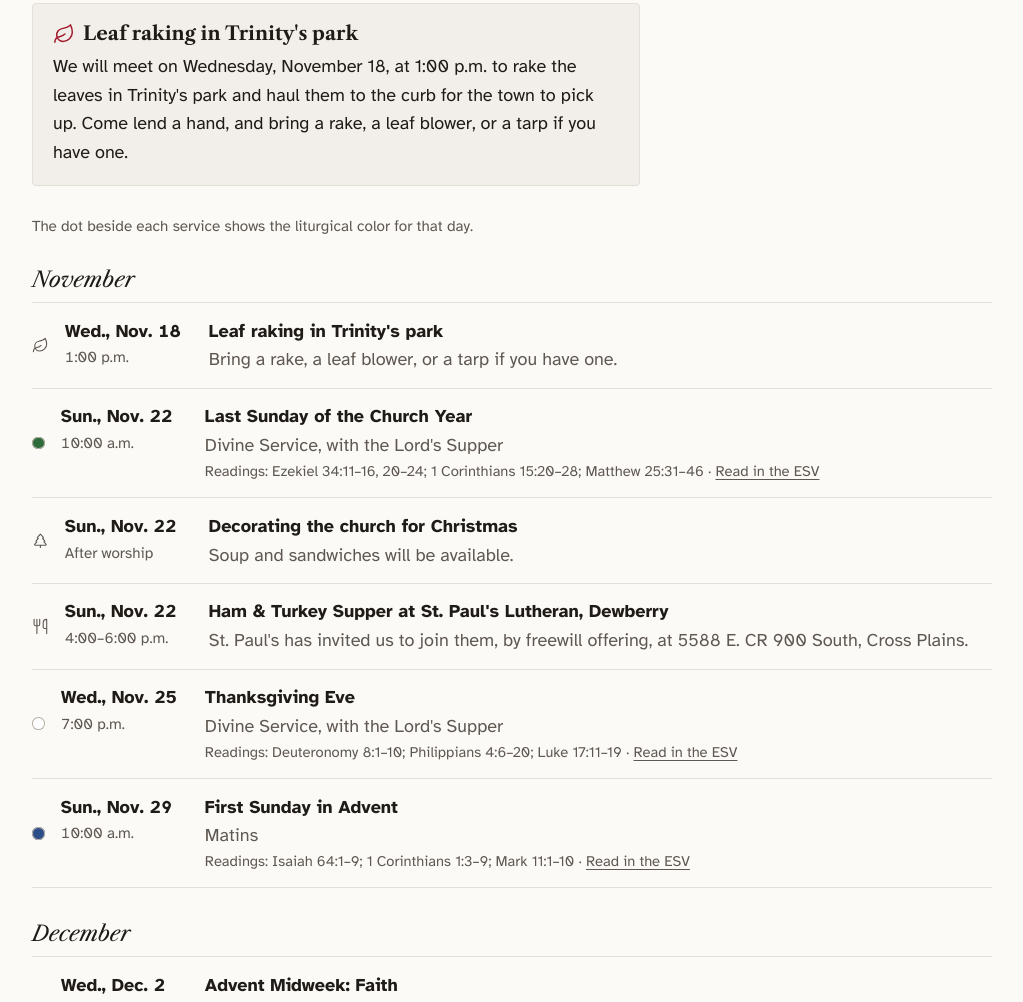
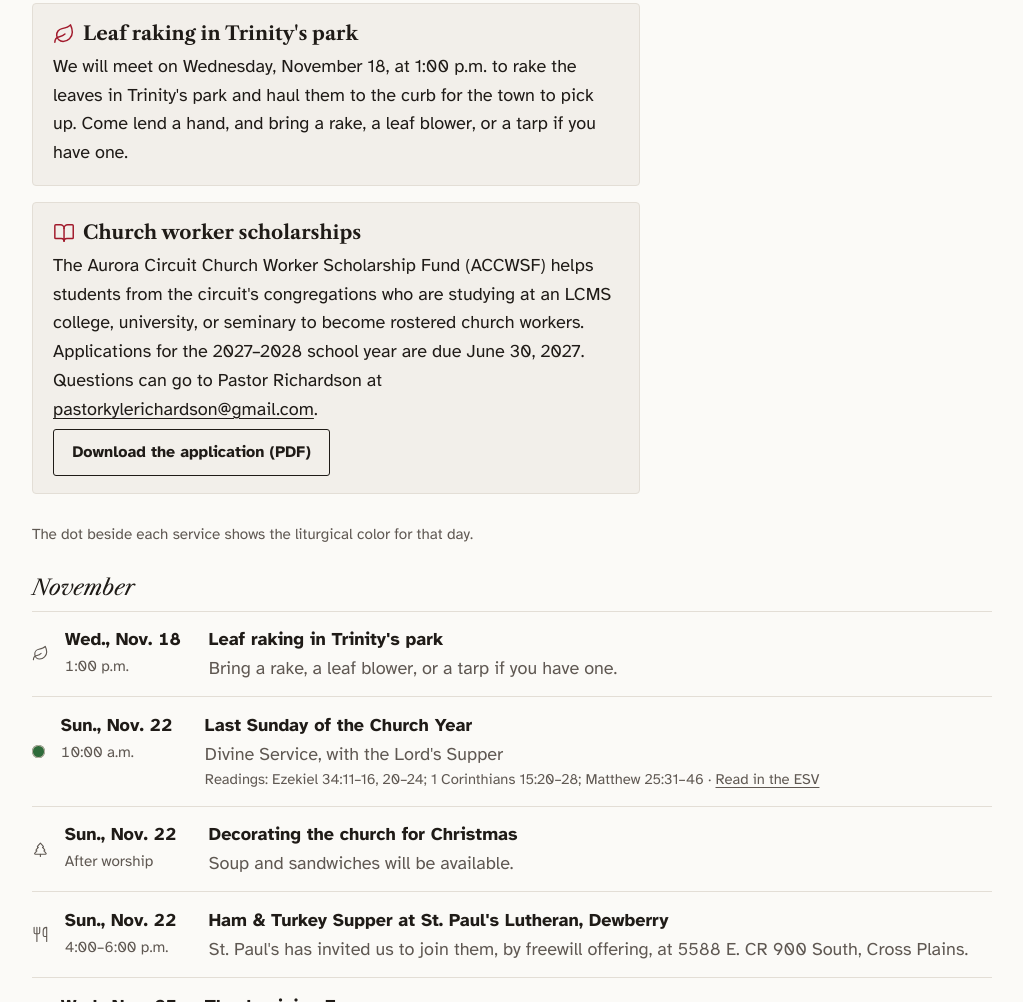
Before and after one commit to trinitydillsboro/trinitydillsboro, a plain HTML site: page index.html in a window 1280 px wide. Shown: the part 4836-5838 px from the top of the page, without its empty margins (128-1151 px from the left). Drawn offline with nearby package versions, Linux system fonts and the light colour scheme.

Commit message:
Post the ACCWSF scholarship application
News & Events now has a "Church worker scholarships" announcement
about the Aurora Circuit Church Worker Scholarship Fund, with a
button that opens the 2027-2028 application as a PDF. Applications
go to Pastor Richardson and are due June 30, 2027. The announcement
has no date, so it stays up until it is removed.

The PDF is in the new documents folder as accwsf-application.pdf;
next year's application can replace it under the same name.

Co-Authored-By: Claude Opus 5.5 <noreply@anthropic.com>

```diff
--- a/index.html
+++ b/index.html
@@ -774,6 +774,13 @@ mark.blank {
           <h3><svg class="icon" aria-hidden="true" focusable="false"><use href="#i-leaf"/></svg>Leaf raking in Trinity's park</h3>
           <p>We will meet on Wednesday, November 18, at 1:00 p.m. to rake the leaves in Trinity's park and haul them to the curb for the town to pick up. Come lend a hand, and bring a rake, a leaf blower, or a tarp if you have one.</p>
         </article>
+        <article class="news-item">
+          <h3><svg class="icon" aria-hidden="true" focusable="false"><use href="#i-book-open"/></svg>Church worker scholarships</h3>
+          <p>The Aurora Circuit Church Worker Scholarship Fund (ACCWSF) helps students from the circuit's congregations who are studying at an LCMS college, university, or seminary to become rostered church workers. Applications for the 2027–2028 school year are due June 30, 2027. Questions can go to Pastor Richardson at <a href="mailto:pastorkylerichardson@gmail.com">pastorkylerichardson@gmail.com</a>.</p>
+          <div class="actions">
+            <a class="btn" href="documents/accwsf-application.pdf">Download the application (PDF)</a>
+          </div>
+        </article>
       </div>
 
       <p class="note">The dot beside each service shows the liturgical color for that day.</p>
```
Also changed, not shown: 1 other file.
